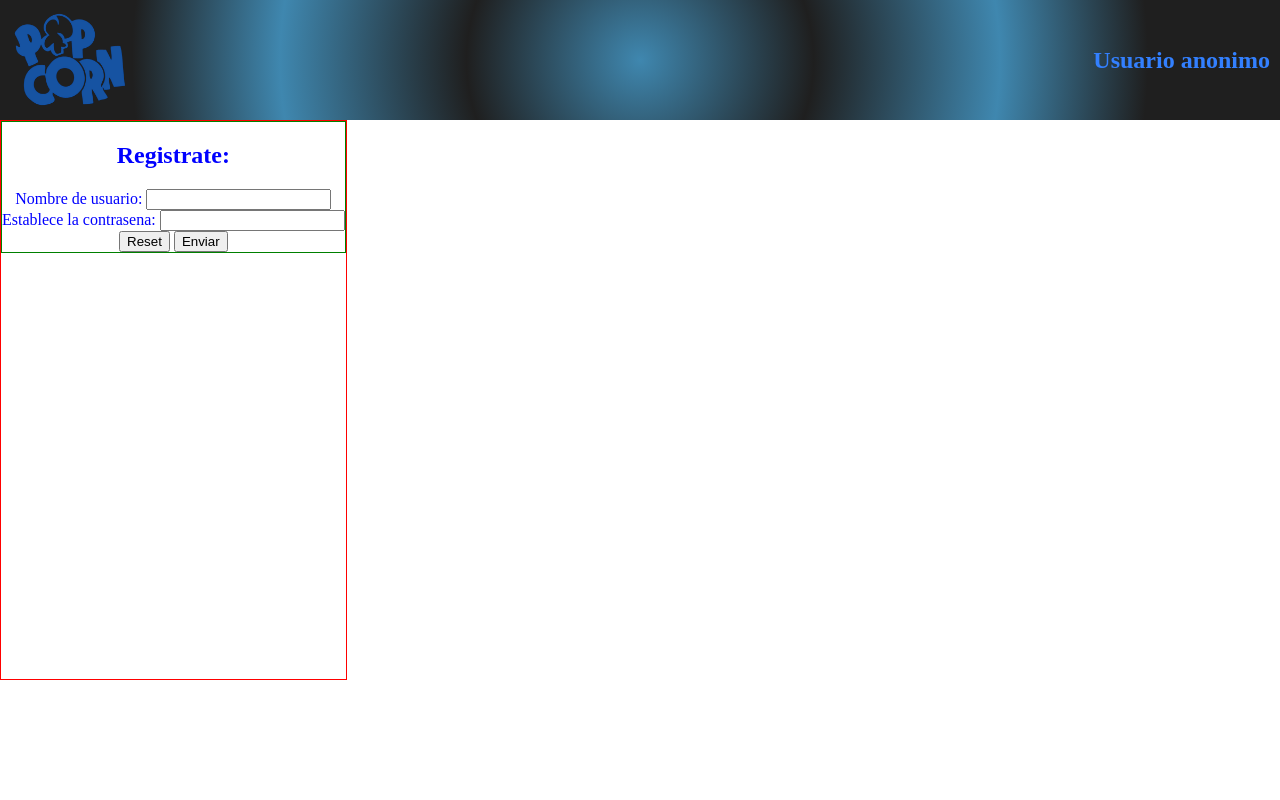
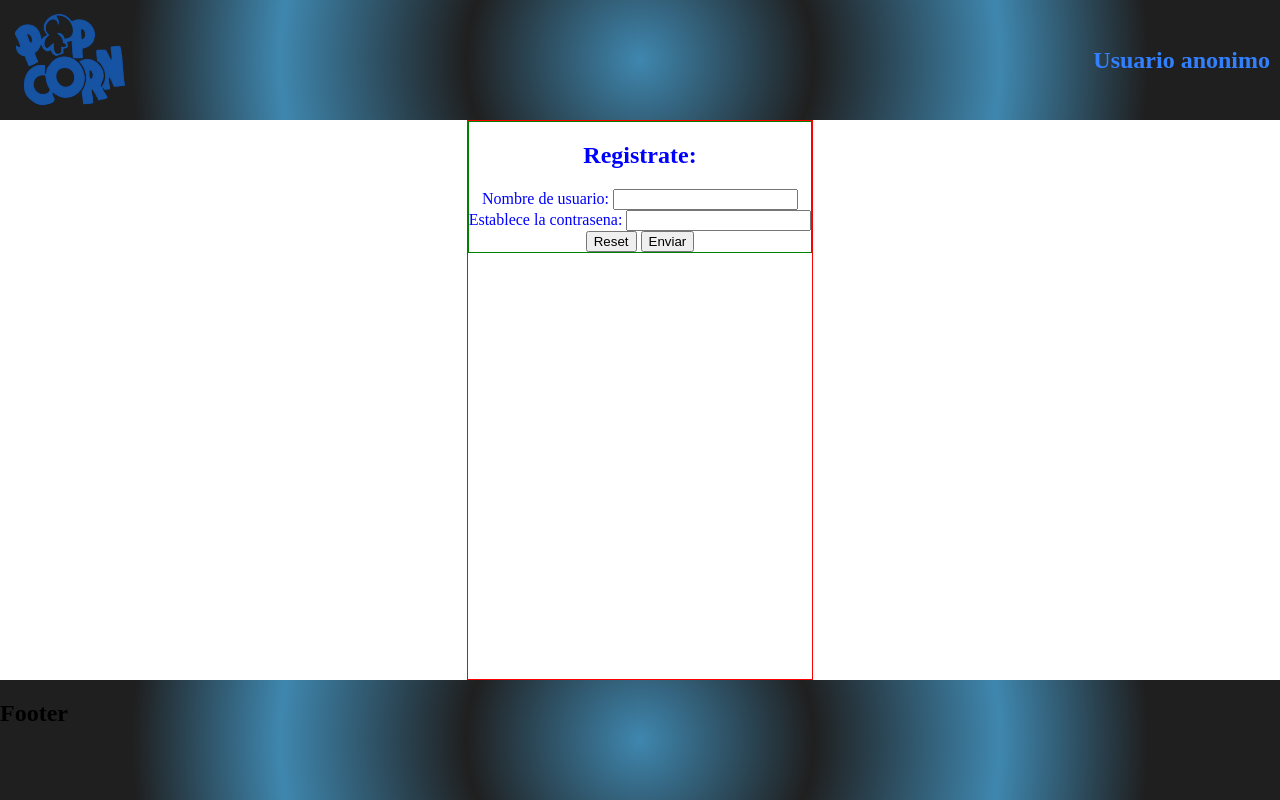
Before and after one commit to AlCpRafa/NullPointer_ProyectoPHP, a PHP site: page /pages/registro.php in a window 1280 px wide. Run offline with PHP 8.4, Linux system fonts and the light colour scheme.

Commit message:
Archivos de login y registros bastante avanzados, falta dar estilos.

```diff
--- a/css/style.css
+++ b/css/style.css
@@ -6,9 +6,9 @@ body{
     padding: 0;
     display: grid;
     grid-template: "header" 15%
-                   "main" 70%
-                   "footer" 15% /
-                   1fr;
+        "main" 70%
+        "footer" 15% /
+        1fr;
     justify-items: center;
 
 }
@@ -23,7 +23,7 @@ body{
     grid-area: header;
     color: rgb(51, 128, 255);
     background: rgb(63,135,175);
-background: radial-gradient(circle, rgba(63,135,175,1) 0%, rgba(31,31,31,1) 27%, rgba(63,135,175,1) 56%, rgba(31,31,31,1) 79%);
+    background: radial-gradient(circle, rgba(63,135,175,1) 0%, rgba(31,31,31,1) 27%, rgba(63,135,175,1) 56%, rgba(31,31,31,1) 79%);
 }
 .header__img{
     max-height: 80%;
@@ -32,9 +32,11 @@ background: radial-gradient(circle, rgba(63,135,175,1) 0%, rgba(31,31,31,1) 27%,
     width: 100%;
     grid-area: main;
     display: flex;
-    align-content: center;
+    justify-content: center;
 }
 .footer{
     width: 100%;
     grid-area: footer;
+    background: rgb(63,135,175);
+    background: radial-gradient(circle, rgba(63,135,175,1) 0%, rgba(31,31,31,1) 27%, rgba(63,135,175,1) 56%, rgba(31,31,31,1) 79%);
 }
--- a/pages/login.php
+++ b/pages/login.php
@@ -11,6 +11,7 @@ destroyUserSession();
         <meta http-equiv="X-UA-Compatible" content="IE=edge">
         <meta name="viewport" content="width=device-width, initial-scale=1.0">
         <link rel="stylesheet" href="../css/login.css">
+        <link rel="stylesheet" href="../css/style.css">
         <title>Login</title>
     </head>
 
--- a/pages/registro.php
+++ b/pages/registro.php
@@ -40,6 +40,9 @@ destroyErrorLog();
                 </article>
             </section>
         </main>
+        <footer class="footer">
+            <h2>Footer</h2>
+        </footer>
     </body>
 
 </html>
```
Also changed, not shown: pages/adminPage.php (+6 -1 lines).
